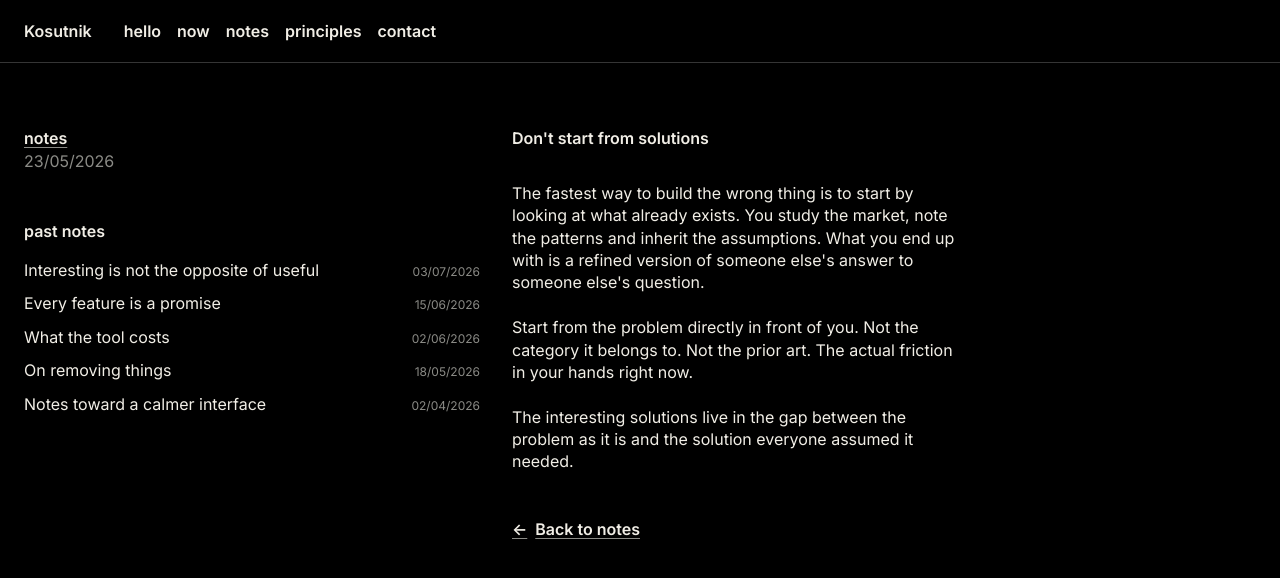
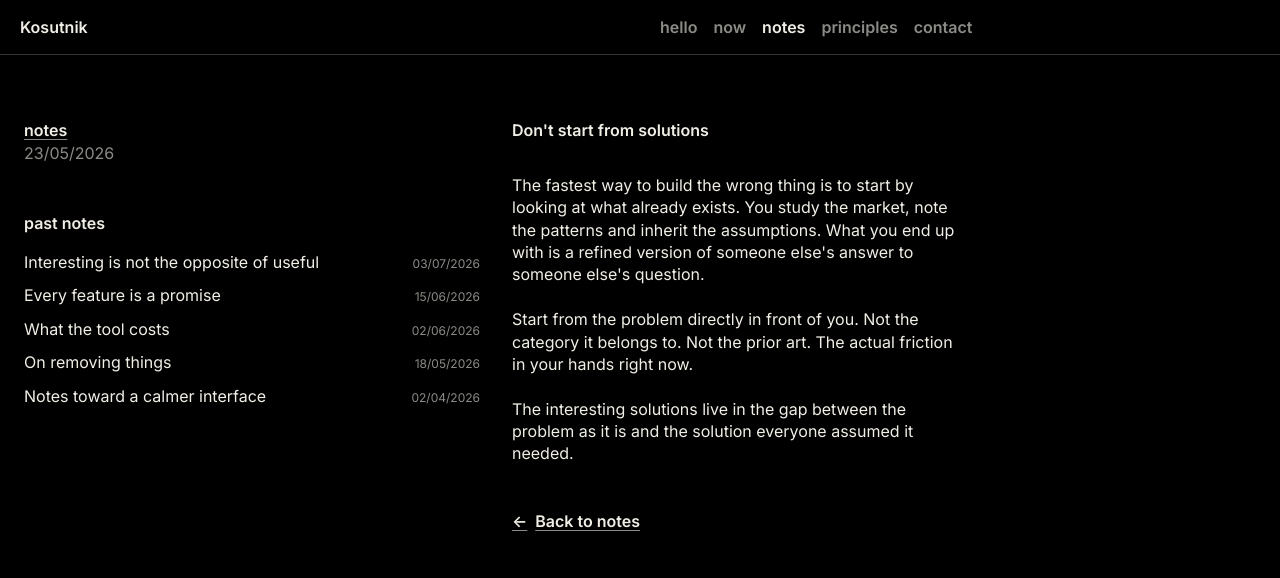
Before and after one commit to JanKosutnik/Kosutnik, a Next.js app: page /writing/dont-start-from-solutions/ in a window 1280 px wide. Shown: the top 578 px of the page. Built offline with nearby package versions, Linux system fonts and the light colour scheme.

Commit message:
Match note navigation to homepage

```diff
--- a/app/writing/[slug]/page.tsx
+++ b/app/writing/[slug]/page.tsx
@@ -38,7 +38,7 @@ export default async function VariantWritingPage({ params }: PageProps) {
         <nav className={styles.nav} aria-label="Page navigation">
           <Link href="/#hello">hello</Link>
           <Link href="/#now">now</Link>
-          <Link href="/#notes">notes</Link>
+          <Link href="/#notes" aria-current="page">notes</Link>
           <Link href="/#principles">principles</Link>
           <Link href="/#contact">contact</Link>
         </nav>
--- a/app/writing/[slug]/post.module.css
+++ b/app/writing/[slug]/post.module.css
@@ -24,20 +24,20 @@
   position: sticky;
   top: 0;
   z-index: 10;
-  display: flex;
-  align-items: baseline;
-  flex-wrap: wrap;
-  gap: .5rem 2rem;
-  padding: 1.25rem 1.5rem;
-  background: rgba(0, 0, 0, .82);
-  -webkit-backdrop-filter: blur(12px);
-  backdrop-filter: blur(12px);
+  display: grid;
+  grid-template-columns: repeat(2, minmax(0, 1fr));
+  padding: 0;
+  background: rgba(0, 0, 0, .24);
+  -webkit-backdrop-filter: blur(14px);
+  backdrop-filter: blur(14px);
   border-bottom: 1px solid var(--line);
   font-weight: 600;
 }
 
 .brand,
-.nav a { text-decoration: none; }
+.nav { padding: 1rem 1.25rem; }
+
+.brand { text-decoration: none; }
 
 .nav {
   display: flex;
@@ -45,7 +45,15 @@
   gap: 1rem;
 }
 
-.nav a:hover { text-decoration: underline; }
+.nav a {
+  color: var(--muted);
+  text-decoration: none;
+  transition: color 160ms ease;
+}
+
+.nav a:hover,
+.nav a:focus-visible,
+.nav a[aria-current='page'] { color: var(--ink); }
 
 .article {
   width: min(100%, 62rem);
@@ -117,7 +125,10 @@
 }
 
 @media (max-width: 720px) {
-  .masthead { padding-inline: 1rem; }
+  .masthead {
+    grid-template-columns: 1fr;
+    row-gap: 0;
+  }
 
   .article {
     grid-template-columns: 1fr;
```
